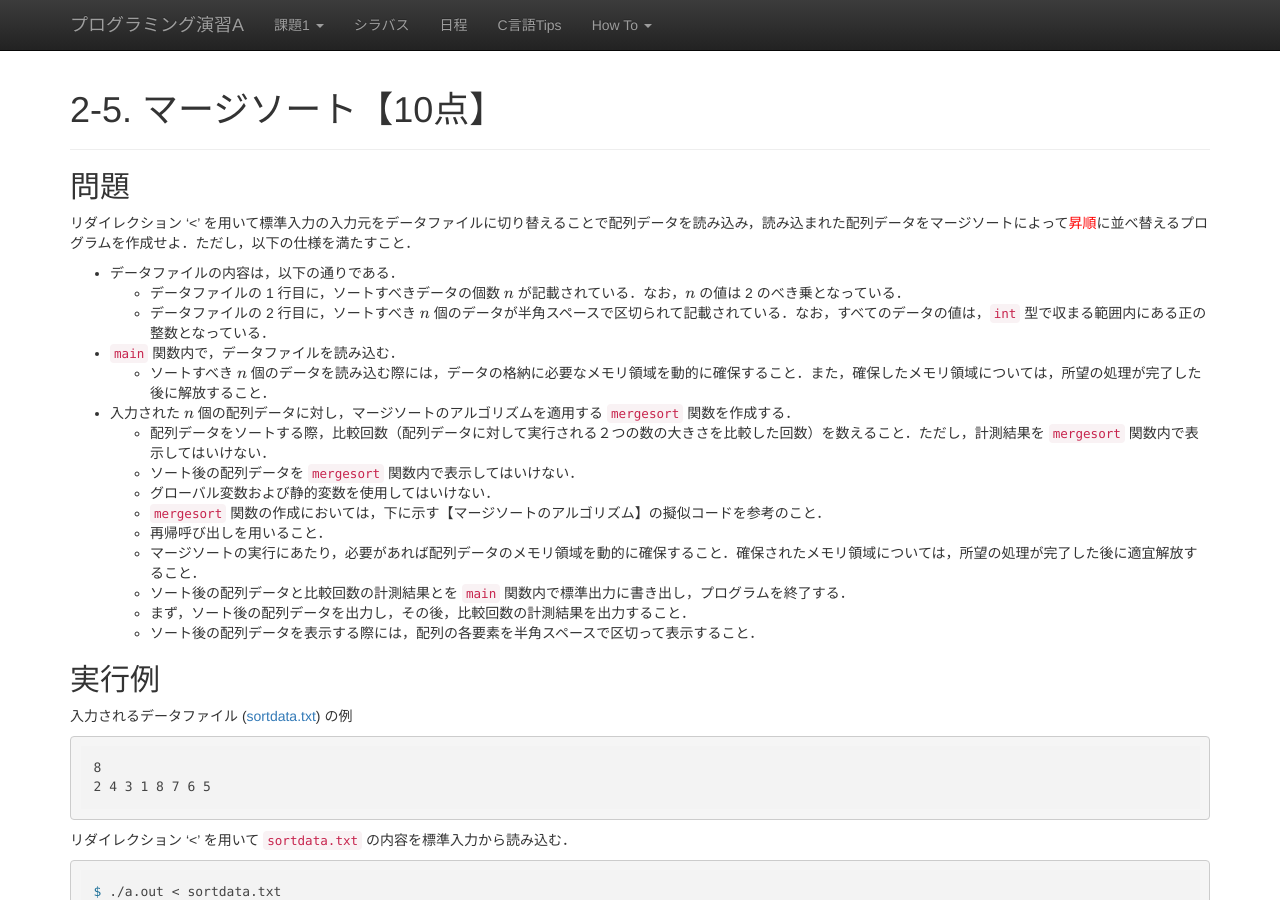
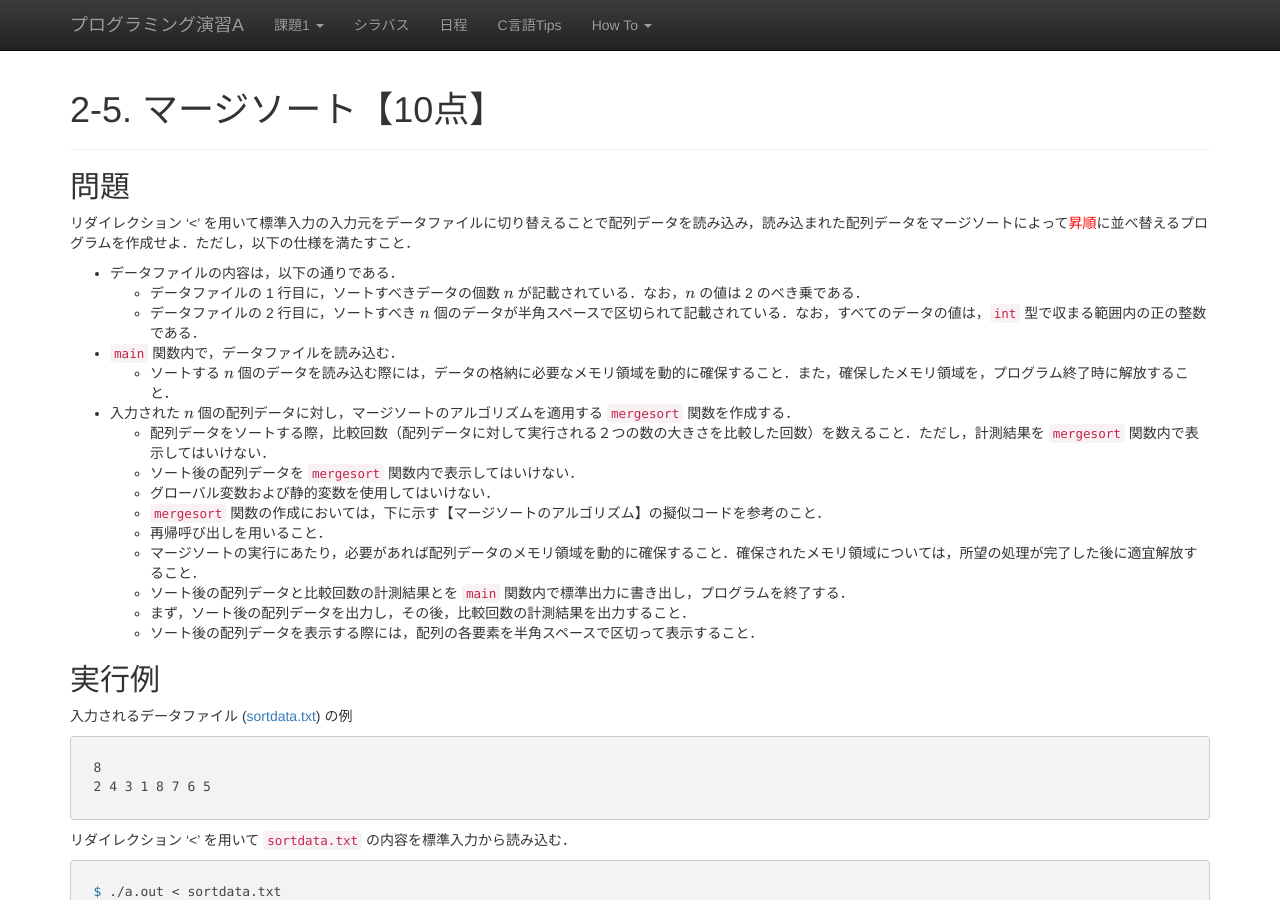
Before and after one commit to ecei-tohoku/ppa-public, a Jekyll site: the page built from kadai2/p25.md, in a window 1280 px wide and 900 px high. Built offline with Jekyll 4.4.1, drawn with Linux system fonts in a browser that asks for light colours; nearby versions of some CDN libraries; formulas are drawn with MathJax 3.

Commit message:
Small fixes.

```diff
--- a/kadai2/p25.md
+++ b/kadai2/p25.md
@@ -7,10 +7,10 @@ title: 2-5. マージソート【10点】
 リダイレクション '<' を用いて標準入力の入力元をデータファイルに切り替えることで配列データを読み込み，読み込まれた配列データをマージソートによって<font color="red">昇順</font>に並べ替えるプログラムを作成せよ．ただし，以下の仕様を満たすこと．
 
 - データファイルの内容は，以下の通りである．
-  - データファイルの 1 行目に，ソートすべきデータの個数 $n$ が記載されている．なお，$n$ の値は 2 のべき乗となっている．
-  - データファイルの 2 行目に，ソートすべき $n$ 個のデータが半角スペースで区切られて記載されている．なお，すべてのデータの値は，`int` 型で収まる範囲内にある正の整数となっている．
+  - データファイルの 1 行目に，ソートすべきデータの個数 $n$ が記載されている．なお，$n$ の値は 2 のべき乗である．
+  - データファイルの 2 行目に，ソートすべき $n$ 個のデータが半角スペースで区切られて記載されている．なお，すべてのデータの値は，`int` 型で収まる範囲内の正の整数である．
 - `main` 関数内で，データファイルを読み込む．
-  - ソートすべき $n$ 個のデータを読み込む際には，データの格納に必要なメモリ領域を動的に確保すること．また，確保したメモリ領域については，所望の処理が完了した後に解放すること．
+  - ソートする $n$ 個のデータを読み込む際には，データの格納に必要なメモリ領域を動的に確保すること．また，確保したメモリ領域を，プログラム終了時に解放すること．
 - 入力された $n$ 個の配列データに対し，マージソートのアルゴリズムを適用する `mergesort` 関数を作成する．
   - 配列データをソートする際，比較回数（配列データに対して実行される２つの数の大きさを比較した回数）を数えること．ただし，計測結果を `mergesort` 関数内で表示してはいけない．
   - ソート後の配列データを `mergesort` 関数内で表示してはいけない．
```
Also changed, not shown: kadai2/p27.md (+1 -1 lines), kadai2/p28.md (+2 -2 lines).
